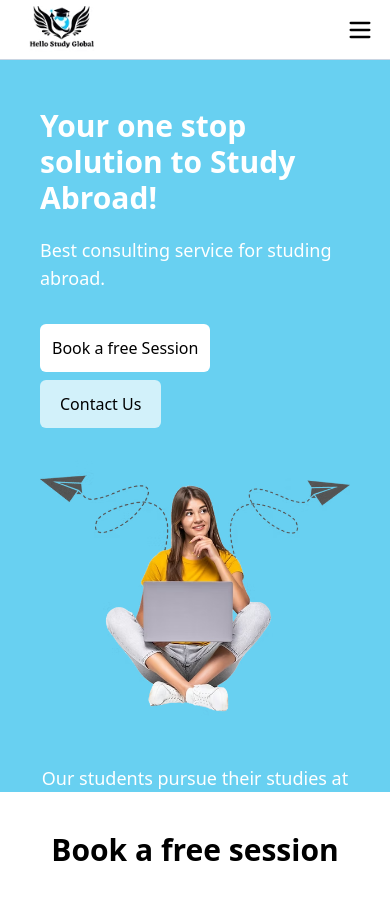
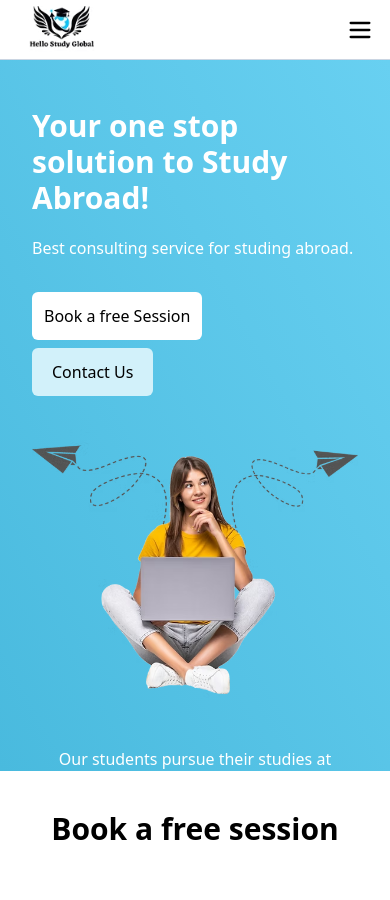
Before and after one commit to HarshK200/study-abroad-consultancy, a React (Vite) app: page / in a window 390 px wide. Shown: the top 900 px of the page. Built offline with nearby package versions, Linux system fonts and the light colour scheme.

Commit message:
added blur to navbar

```diff
--- a/src/components/Navbar.tsx
+++ b/src/components/Navbar.tsx
@@ -9,7 +9,7 @@ export const Navbar = () => {
   const [isSidebarOpen, setIsSidebarOpen] = useAtom(sideBarAtom);
 
   return (
-    <nav className="sticky z-[1] bg-white top-0 border-b-[1px] border-slate-300 py-1.5 px-4 flex justify-between items-center">
+    <nav className="sticky z-[1] backdrop-blur-sm bg-white/50 top-0 border-b-[1px] border-slate-300 py-1.5 px-4 flex justify-between items-center">
       <Link to={"/"}>
         <img src="/HSG logo.avif" width={90} />
       </Link>
--- a/src/components/wrappers/GlobalPaddingWrapper.tsx
+++ b/src/components/wrappers/GlobalPaddingWrapper.tsx
@@ -3,5 +3,5 @@ export const GlobalPaddingWrapper = ({
 }: {
   children: React.ReactNode;
 }) => {
-  return <div className="mx-auto px-10 md:px-20">{children}</div>;
+  return <div className="mx-auto px-8 md:px-20">{children}</div>;
 };
--- a/src/index.css
+++ b/src/index.css
@@ -2,7 +2,8 @@
 
 @theme {
   --color-cta: #68d0f1;
-  --color-secondary: #D2F1FA;
+  --color-cta-darker: #49bade;
+  --color-secondary: #d2f1fa;
 }
 
 ::-webkit-scrollbar {
--- a/src/main.tsx
+++ b/src/main.tsx
@@ -3,11 +3,14 @@ import { createRoot } from "react-dom/client";
 import "./index.css";
 import App from "./App.tsx";
 import { BrowserRouter } from "react-router-dom";
+import { Provider } from "jotai";
 
 createRoot(document.getElementById("root")!).render(
   <StrictMode>
     <BrowserRouter>
-      <App />
+      <Provider>
+        <App />
+      </Provider>
     </BrowserRouter>
   </StrictMode>,
 );
--- a/src/pages/HomePage.tsx
+++ b/src/pages/HomePage.tsx
@@ -17,7 +17,10 @@ export const HomePage = () => {
 
   return (
     <main>
-      <section id="hero-section" className="bg-cta text-white">
+      <section
+        id="hero-section"
+        className="bg-linear-to-bl from-cta to-cta-darker text-white"
+      >
         <GlobalPaddingWrapper>
           <MaxWidthWrapper>
             <div className="py-12 md:py-12 lg:py-14 items-center justify-center grid auto-cols-fr grid-flow-row lg:grid-cols-2 gap-3">
@@ -25,7 +28,7 @@ export const HomePage = () => {
                 <h1 className="font-bold text-3xl md:text-4xl mb-5">
                   Your one stop solution to Study Abroad!
                 </h1>
-                <p className="mb-8 text-lg">
+                <p className="mb-8 text-base md:text-lg">
                   Best consulting service for studing abroad.
                 </p>
                 <div className="flex flex-col sm:flex-row gap-2">
@@ -37,8 +40,11 @@ export const HomePage = () => {
             </div>
 
             <div className="flex flex-col items-center">
-              <h1 className="text-lg">Our students pursue their studies at</h1>
-              <div className="flex"></div>
+              <h1 className="text-base md:text-lg">
+                Our students pursue their studies at
+              </h1>
+              <div id="image-slider" className="flex">
+              </div>
             </div>
           </MaxWidthWrapper>
         </GlobalPaddingWrapper>
```
